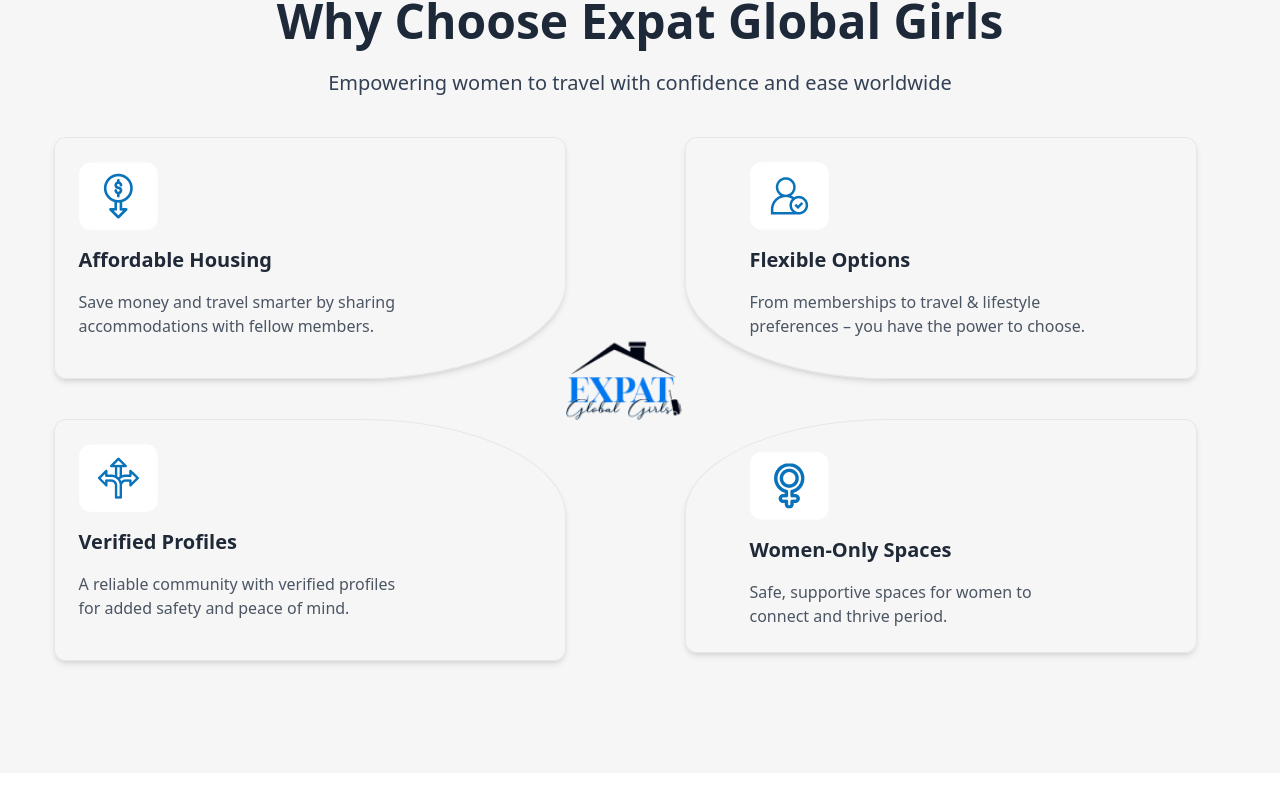
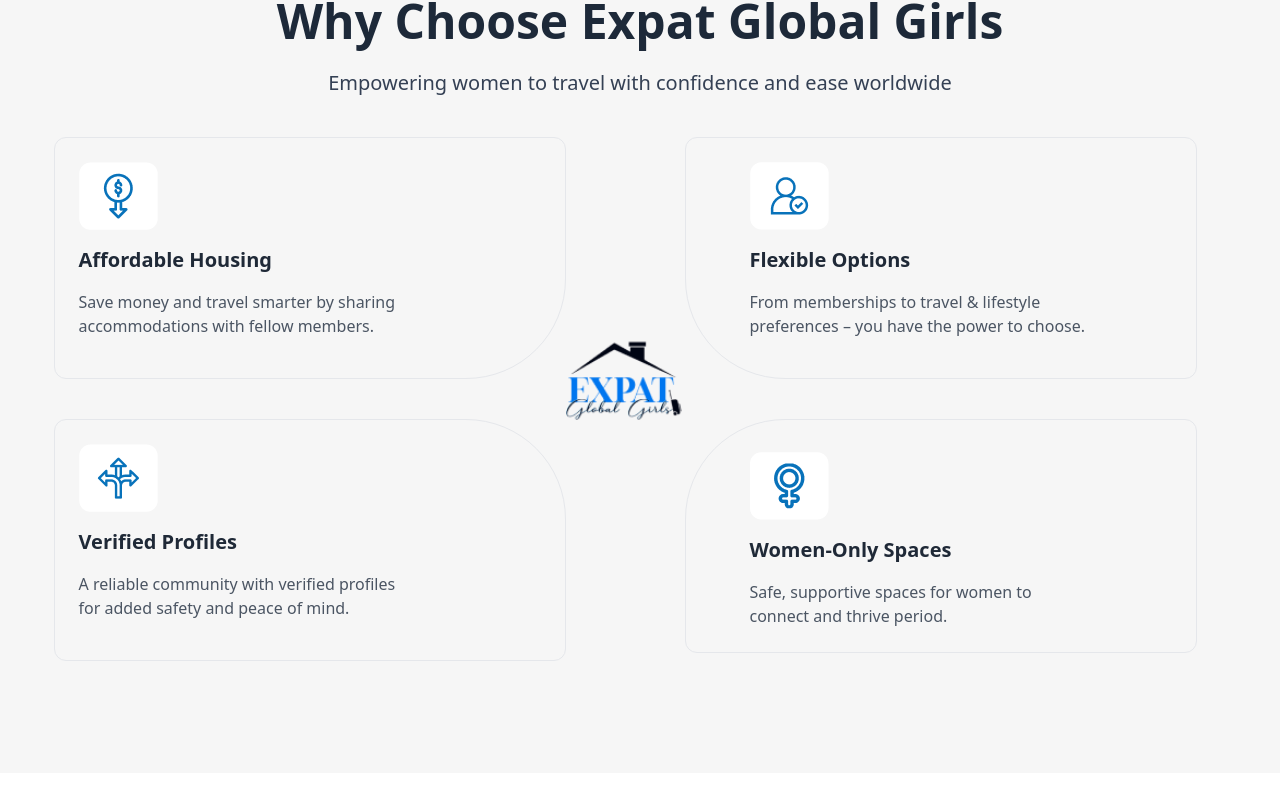
Before and after one commit to mominulhouqe/travel-agency, a Next.js app: page / in a window 1280 px wide. Shown: the part 2571-3380 px from the top of the page. Built offline with nearby package versions, Linux system fonts and the light colour scheme.

Commit message:
`Refactor CSS classes and styles in various components`

```diff
--- a/src/components/Shared/Footer.tsx
+++ b/src/components/Shared/Footer.tsx
@@ -8,7 +8,8 @@
 
 const Footer = () => {
   return (
-    <div className="my-10 max-w-[1203px] mx-auto px-4">
+    <div className="bg-white">
+      <div className="mt-10 py-4  max-w-[1203px] mx-auto px-4">
         {/* footer-1st-section  */}
         <div className="flex  flex-col lg:flex-row md:flex-row justify-between items-start lg:items-center  lg:gap-24  pt-8">
           {/* 1st Section */}
@@ -18,8 +19,8 @@
             </div>
             <div className="my-4">
               <p className="text-lg lg:text-base text-gray-800">
-              Scan a Turning Hearts Medallion to learn about and interact <br />{" "}
-              with those who have passed on. You can also begin <br />{" "}
+                Scan a Turning Hearts Medallion to learn about and interact{" "}
+                <br /> with those who have passed on. You can also begin <br />{" "}
                 documenting the legacy you wish to leave behind.
               </p>
             </div>
@@ -33,8 +34,18 @@
                   height={24}
                   alt="Instagram"
                 />
-              <Image src={linkedinLogo} width={24} height={24} alt="LinkedIn" />
-              <Image src={facebookLogo} width={24} height={24} alt="Facebook" />
+                <Image
+                  src={linkedinLogo}
+                  width={24}
+                  height={24}
+                  alt="LinkedIn"
+                />
+                <Image
+                  src={facebookLogo}
+                  width={24}
+                  height={24}
+                  alt="Facebook"
+                />
               </div>
             </div>
           </div>
@@ -81,6 +92,7 @@
           </p>
         </div>
       </div>
+    </div>
   );
 };
 
--- a/src/components/Shared/Form.tsx
+++ b/src/components/Shared/Form.tsx
@@ -1,12 +1,12 @@
 const Form = () => {
   return (
-    <div className="bg-[#F4F4F433] bg-opacity-70 backdrop-blur-md rounded-lg p-6 text-white  w-full">
+    <div className="bg-[#F4F4F433] bg-opacity-70 backdrop-blur-md rounded-lg p-4 sm:p-6 text-white  w-full">
       <div className="">
         <h1 className="text-3xl font-semibold text-center mb-6">
           Sign Up with Email
         </h1>
         <form className="space-y-4">
-          <div className="flex justify-between  gap-3">
+          <div className="flex justify-between md:flex-row flex-col gap-3">
             {/* First Name */}
             <div className="w-full">
               <label
--- a/src/components/UI/Banner.tsx
+++ b/src/components/UI/Banner.tsx
@@ -23,7 +23,7 @@
         <div className="absolute inset-0 bg-black bg-opacity-20"></div>
 
         {/* Content */}
-        <div className="relative max-w-[1203px] mx-auto z-10 flex flex-col md:flex-row items-center justify-center md:justify-between  gap-4 h-full px-6">
+        <div className="relative max-w-[1203px] mx-auto z-10 flex flex-col md:flex-row items-center justify-center md:justify-between  gap-4 h-full px-3 md:px-6">
           {/* Left Text Content */}
           <div className="text-white md:w-1/2 text-center mt-32 md:mt-0 md:text-left">
             <h1 className="text-4xl sm:text-5xl lg:text-6xl font-bold md:leading-tight">
--- a/src/components/UI/Expert.tsx
+++ b/src/components/UI/Expert.tsx
@@ -22,15 +22,12 @@
       </div>
 
       {/* section-2  */}
-      <div className="flex flex-col lg:flex-row items-center lg:items-start ">
+      <div className="flex flex-col sm:flex-row items-center lg:items-start ">
         {/* inner-section-1  */}
         <div className="mt-10">
           {/* Left Column */}
           <div className="flex  flex-col items-center lg:items-start gap-10">
-            <div
-              className="border pr-16 pb-10 px-6 py-6 rounded-xl shadow-md w-full max-w-lg lg:w-[550px]"
-              style={{ borderBottomRightRadius: "40%" }}
-            >
+            <div className="border pr-16 pb-10 px-6 py-6 rounded-xl  w-full max-w-lg lg:w-[550px] rounded-br-[100px]">
               <Image src={frame} alt="Community for Women" />
               <h4 className="font-bold text-xl my-4">Affordable Housing</h4>
               <p className="text-gray-600">
@@ -38,10 +35,7 @@
                 with fellow members.
               </p>
             </div>
-            <div
-              className="border pb-10 px-6 py-6   rounded-xl pr-16 shadow-md w-full max-w-lg lg:w-[550px]"
-              style={{ borderTopRightRadius: "40%" }}
-            >
+            <div className="border pb-10 px-6 py-6   rounded-xl pr-16  w-full max-w-lg lg:w-[550px] rounded-tr-[100px]">
               <Image src={frame1} alt="Community for Women" />
               <h4 className="font-bold text-xl my-4">Verified Profiles</h4>
               <p className="text-gray-600">
@@ -64,10 +58,7 @@
         <div className="mt-10">
           {/* Right Column */}
           <div className="flex flex-col items-center lg:items-start gap-10 ">
-            <div
-              className="border pb-10 px-6 py-6  pl-16 rounded-xl shadow-md w-full max-w-lg lg:w-[550px]"
-              style={{ borderBottomLeftRadius: "40%" }}
-            >
+            <div className="border pb-10 px-6 py-6  pl-16 rounded-xl  w-full max-w-lg lg:w-[550px] rounded-bl-[100px]">
               <Image src={frame2} alt="Community for Women" />
               <h4 className="font-bold text-xl my-4">Flexible Options</h4>
               <p className="text-gray-600">
@@ -75,10 +66,7 @@
                 have the power to choose.
               </p>
             </div>
-            <div
-              className="border pt-8 px-6 py-6  pl-16 rounded-xl shadow-md w-full max-w-lg lg:w-[550px]"
-              style={{ borderTopLeftRadius: "40%" }}
-            >
+            <div className="border pt-8 px-6 py-6  pl-16 rounded-xl  w-full max-w-lg lg:w-[550px] rounded-tl-[100px]">
               <Image src={frame3} alt="Community for Women" />
               <h4 className="font-bold text-xl my-4">Women-Only Spaces</h4>
               <p className="text-gray-600">
```
Lines whose indentation alone changed are shown as unchanged.
